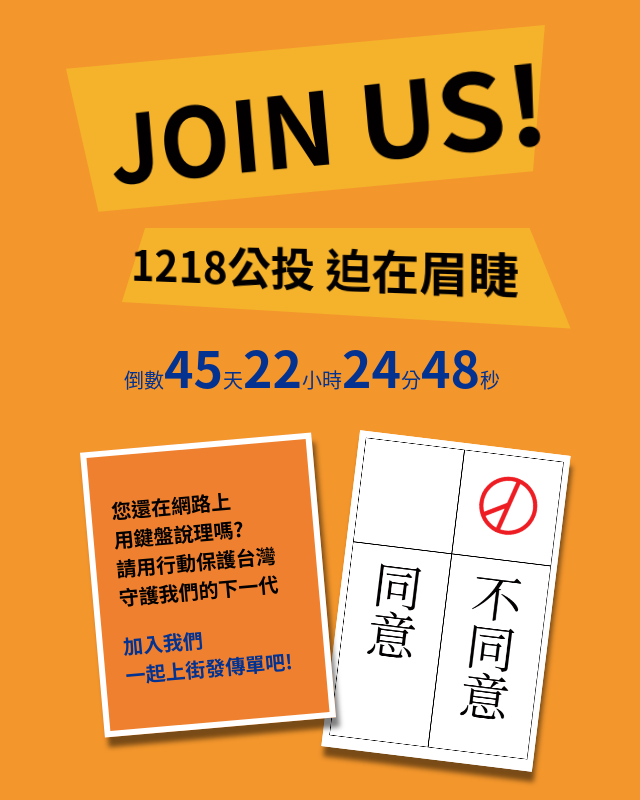
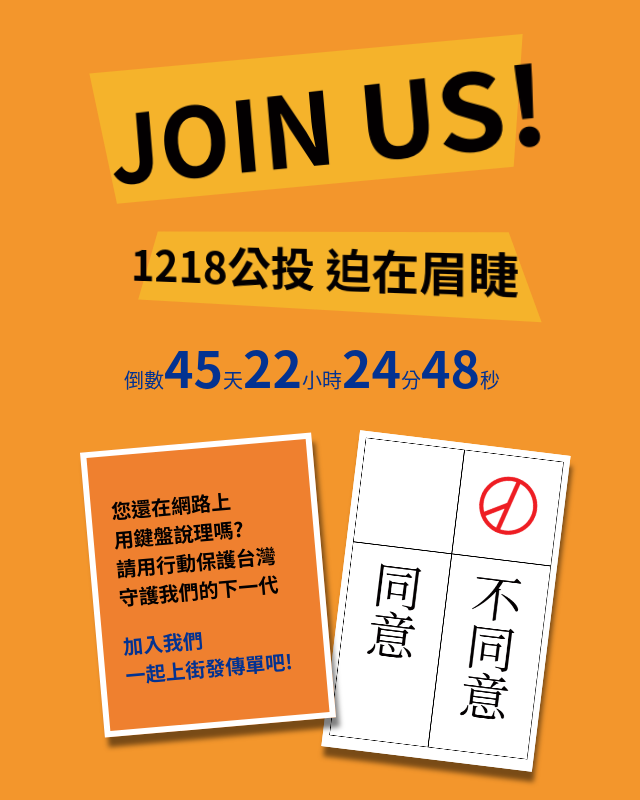
Before and after one commit to wobia/2021vote4no, a plain HTML site: page index.html in a window 1280 px wide. Shown: the top 800 px of the page, without its empty margins (328-968 px from the left). Drawn offline with Linux system fonts and the light colour scheme.

Commit message:
Modify header style problem in safari.

```diff
--- a/index.html
+++ b/index.html
@@ -134,7 +134,7 @@
             top: 10px;
             bottom: 10px;
             background: var(--header-background-color);
-            transform: perspective(50px)rotateX(-2deg)rotateY(1deg)rotateZ(1deg);
+            transform: perspective(50px)rotateX(-2deg)rotateY(1deg)rotateZ(1deg)translateZ(-5px);
             z-index: -1;
         }
         .header-wrapper h2:after {
@@ -145,7 +145,7 @@
             top: 0;
             bottom: 0;
             background: var(--header-background-color);
-            transform: perspective(50px)rotateX(5deg)rotateY(-1deg);
+            transform: perspective(50px)rotateX(5deg)rotateY(-1deg)translateZ(-5px);
             z-index: -1;
         }
         .countdown-wrapper {
```
